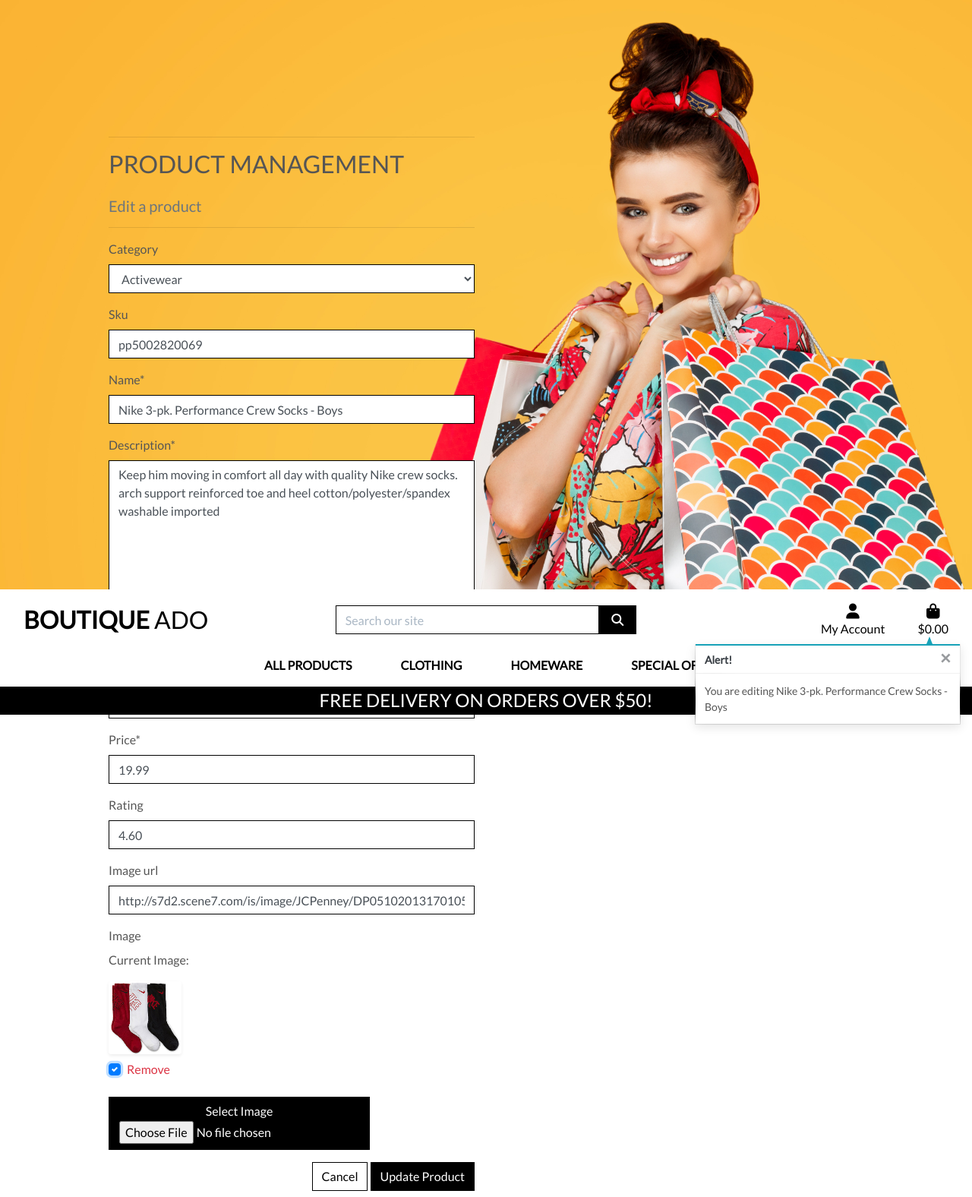
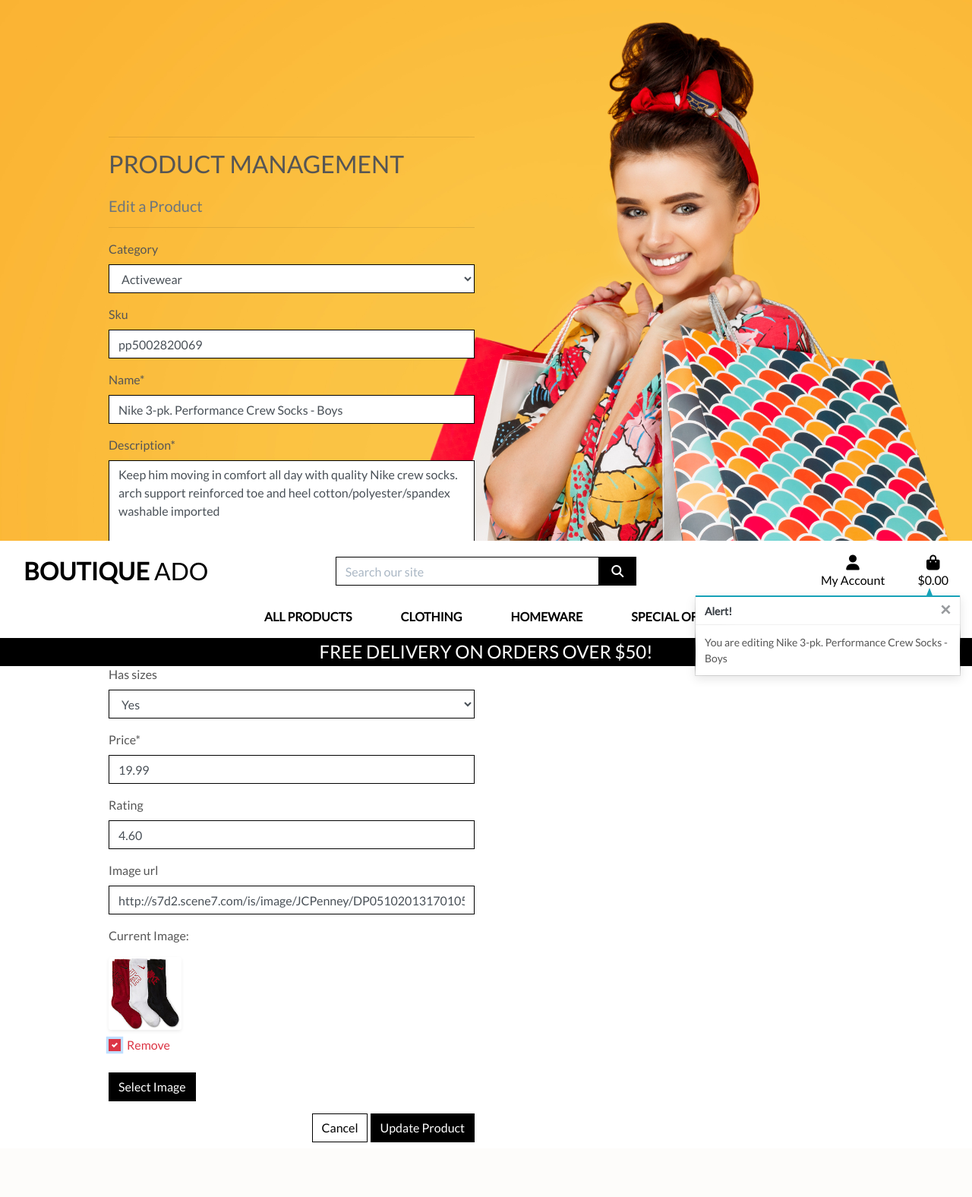
Before and after one commit to robibrutoczki/boutique_rob, a Django app: page /products/edit/12/ in a window 1280 px wide, after a click on "Remove". Shown: the whole page at 76% size. After the commit the page ends 1504 px from the top, so only its background shows below. Run offline with Django 3.2, Linux system fonts and the light colour scheme; a user stored in the database is signed in; data comes from the database, SQL or seed files in the repository; both versions use the stored data as it was after the commit; some libraries are stand-ins or nearby versions.

Commit message:
Fixing the image field

```diff
--- a/products/templates/products/edit_product.html
+++ b/products/templates/products/edit_product.html
@@ -1,6 +1,5 @@
 {% extends "base.html" %}
 {% load static %}
-
 
 {% block page_header %}
     <div class="container header-container">
@@ -17,16 +16,22 @@
             <div class="col-12 col-md-6">
                 <hr>
                 <h2 class="logo-font mb-4">Product Management</h2>
-                <h5 class="text-muted">Edit a product</h5>
+                <h5 class="text-muted">Edit a Product</h5>
                 <hr>
             </div>
         </div>
 
-     <div class="row">
+        <div class="row">
             <div class="col-12 col-md-6">
                 <form method="POST" action="{% url 'edit_product' product.id %}" class="form mb-2" enctype="multipart/form-data">
                     {% csrf_token %}
-                    {{ form | crispy }}
+                    {% for field in form %}
+                        {% if field.name != 'image' %}
+                            {{ field | as_crispy_field }}
+                        {% else %}
+                            {{ field }}
+                        {% endif %}
+                    {% endfor %}
                     <div class="text-right">
                         <a class="btn btn-outline-black rounded-0" href="{% url 'products' %}">Cancel</a>
                         <button class="btn btn-black rounded-0" type="submit">Update Product</button>
@@ -36,3 +41,13 @@
         </div>
     </div>
 {% endblock %}
+
+{% block postloadjs %}
+    {{ block.super }}
+    <script type="text/javascript">
+        $('#new-image').change(function() {
+            var file = $('#new-image')[0].files[0];
+            $('#filename').text(`Image will be set to: ${file.name}`);
+        });
+    </script>
+{% endblock %}
--- a/static/css/base.css
+++ b/static/css/base.css
@@ -237,6 +237,35 @@ input[name='q']::placeholder {
 	color: #17a2b8; /* text-info */
 }
 
+/* Product Form */
+
+.btn-file {
+    position: relative;
+    overflow: hidden;
+}
+
+.btn-file input[type="file"] {
+    position: absolute;
+    top: 0;
+    right: 0;
+    min-width: 100%;
+    min-height: 100%;
+    opacity: 0;
+    cursor: pointer;
+}
+
+.custom-checkbox .custom-control-label::before {
+    border-radius: 0;
+    border-color: #dc3545;
+}
+
+.custom-checkbox .custom-control-input:checked~.custom-control-label::before {
+    background-color: #dc3545;
+    border-color: #dc3545;
+    border-radius: 0;
+}
+
+
 /* fixed top navbar only on medium and up */
 @media (min-width: 992px) {
     .fixed-top-desktop-only {
```
Also changed, not shown: products/templates/products/add_product.html (+19 -4 lines), db.sqlite3, media/mi.jpg (added).
